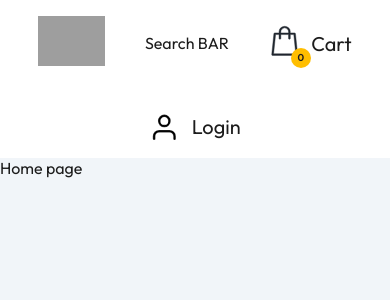
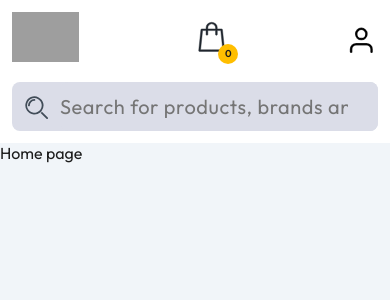
Before and after one commit to sakshamGupta09/redux-toolkit-shopping-cart, a React (Vite) app: page / in a window 390 px wide. Shown: the top 300 px of the page. Built offline with nearby package versions, Linux system fonts and the light colour scheme; grey boxes are pictures that could not be loaded.

Commit message:
Responsive search bar component

```diff
--- a/src/app/components/layout/Header/Header.module.css
+++ b/src/app/components/layout/Header/Header.module.css
@@ -10,7 +10,7 @@
   justify-content: center;
 }
 
-@media (width <= var(--screen-md)) {
+@media (width <= 768px) {
   .header {
     padding: 12px;
     justify-content: space-between;
--- a/src/app/components/layout/Logo/Logo.module.css
+++ b/src/app/components/layout/Logo/Logo.module.css
@@ -3,7 +3,7 @@
   height: auto;
   max-height: 50px;
 
-  @media (width < var(--screen-md)) {
+  @media (width <= 768) {
     max-height: 40px;
   }
 }
--- a/src/app/features/SearchBar/SearchBar.module.css
+++ b/src/app/features/SearchBar/SearchBar.module.css
@@ -0,0 +1,31 @@
+.searchContainer {
+  display: flex;
+  align-items: center;
+  border-radius: 8px;
+  background-color: #dbdde8;
+  flex-basis: 50%;
+
+  label {
+    padding: 0.75rem;
+  }
+
+  input {
+    border: none;
+    outline: 0;
+    background-color: inherit;
+    border-radius: 8px;
+    font-family: inherit;
+    font-size: 1.25rem;
+    letter-spacing: 0.6px;
+    padding: 0.75rem;
+    padding-left: 0;
+    flex-grow: 1;
+  }
+}
+
+@media (width <= 768px) {
+  .searchContainer {
+    flex-basis: 100%;
+    order: 2;
+  }
+}
--- a/src/app/features/SearchBar/SearchBar.tsx
+++ b/src/app/features/SearchBar/SearchBar.tsx
@@ -1,3 +1,12 @@
+import styles from "./SearchBar.module.css";
+
 export default function SearchBar() {
-  return <div className="searchBar">Search BAR</div>;
+  return (
+    <form className={styles.searchContainer}>
+      <label htmlFor="searchField" className="d-flex">
+        <img src="search.svg" alt="Search products icon" />
+      </label>
+      <input type="search" id="searchField" placeholder="Search for products, brands and more" />
+    </form>
+  );
 }
--- a/src/styles/variables.css
+++ b/src/styles/variables.css
@@ -4,7 +4,4 @@
   --textColor: #1c1c1c;
   --fontFamily: "Outfit", sans-serif;
   --headerBgColor: #fff;
-  --screen-sm: 480px;
-  --screen-md: 768px;
-  --screen-lg: 1024px;
 }
```
Also changed, not shown: public/search.svg (added).
